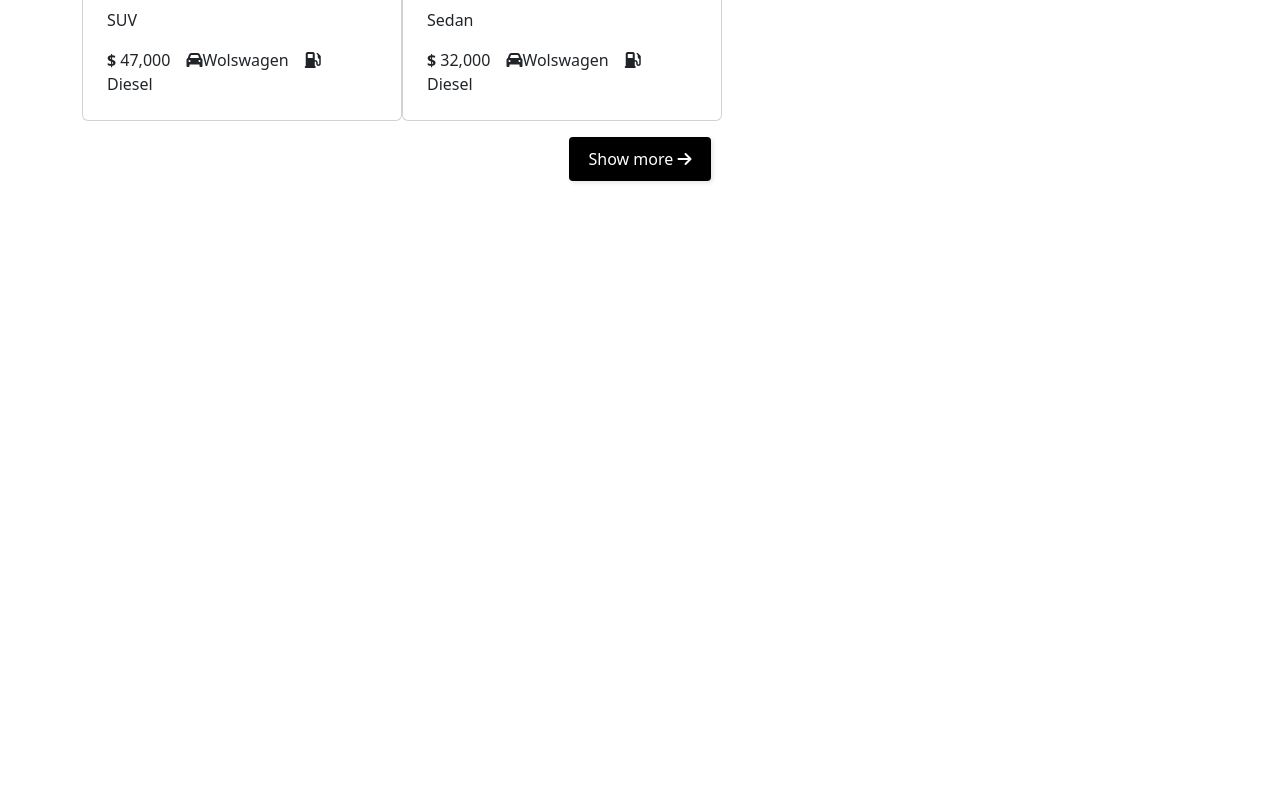
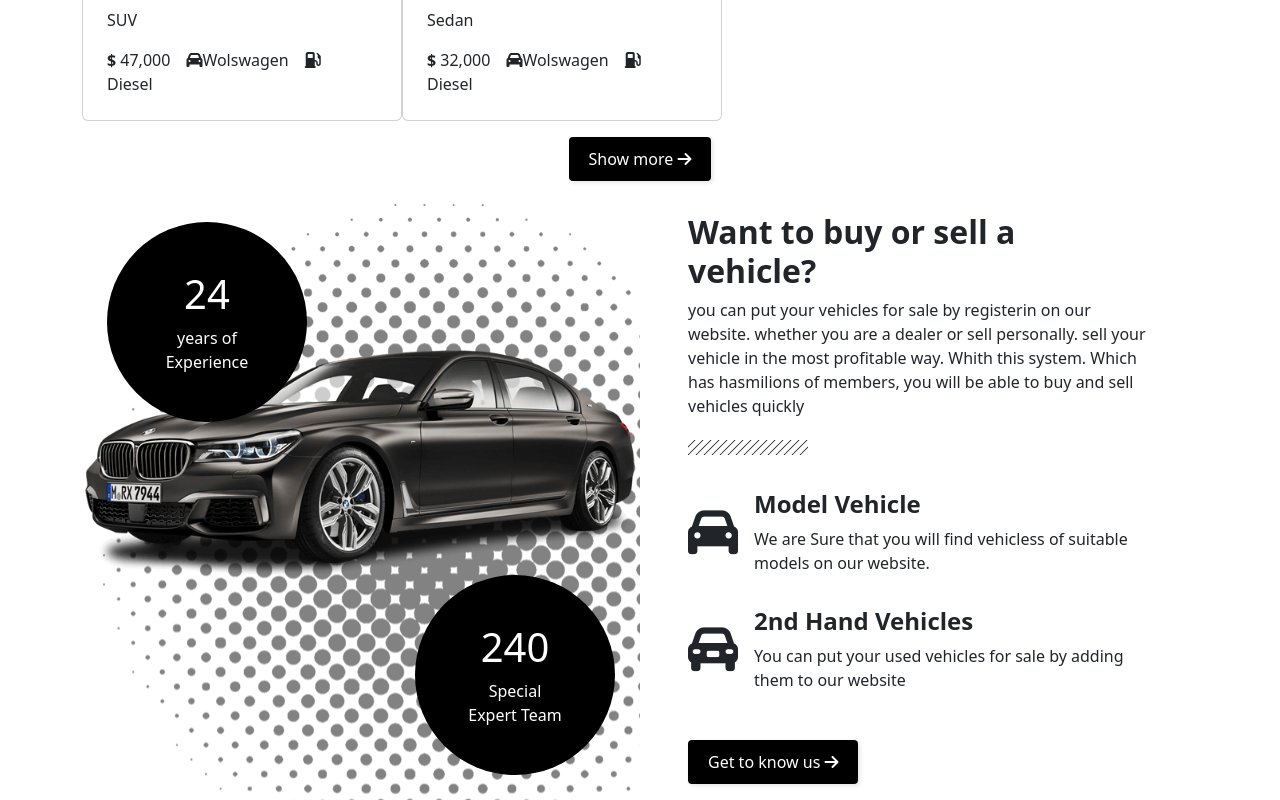
Before and after one commit to Sebastian-ivaniczki/proj-html-vuejs, a Vue app: page / in a window 1280 px wide. Shown: the part 2456-3256 px from the top of the page. Before the commit the page ends 2653 px from the top, so only its background shows below. Built offline with nearby package versions, Linux system fonts and the light colour scheme; the HTML template or start-up script is replaced by a standard one.

Commit message:
add component for company info

```diff
--- a/src/components/AppMain.vue
+++ b/src/components/AppMain.vue
@@ -1,11 +1,12 @@
 <script>
+import CompanyInfo from './partials/CompanyInfo.vue';
 import { store } from './data/store';
 import Cardiponibilites from './partials/Cardiponibilites.vue';
 import Filter from './partials/Filter.vue';
 import Cards from './partials/Cards.vue';
 export default {
   name: 'AppMain',
-  components: { Filter, Cards, Cardiponibilites },
+  components: { Filter, Cards, Cardiponibilites, CompanyInfo },
   data() {
     return {
       store,
@@ -20,6 +21,7 @@ export default {
  <Filter></Filter>
  <Cardiponibilites></Cardiponibilites>
  <cards></cards>
+ <company-info></company-info>
 </template>
 
 <style scoped lang="scss">
--- /dev/null
+++ b/src/components/partials/CompanyInfo.vue
@@ -0,0 +1,96 @@
+<script>
+import BaseButton from './BaseButton.vue';
+export default {
+    name: 'CompaniInfo',
+    components: { BaseButton }
+}
+</script>
+
+<template>
+<div class="d-flex ">
+    <div class="banner">
+        <img src="../../assets/img/aoutcar-about-1.png" alt="car">
+        <div class="banner-text left">
+            <h1>24</h1>
+            <p>years of Experience</p>
+        </div>
+
+        <div class="banner-text right">
+            <h1>240</h1>
+            <p>Special Expert Team</p>
+        </div>
+    </div>
+    <div class="banner-info px-5">
+        <h2><strong>Want to buy or sell a vehicle?</strong></h2>
+        <p>you can put your vehicles for sale by registerin on our website. whether you are a dealer or sell personally. sell your vehicle in the most profitable way. Whith this system. Which has hasmilions of members, you will be able to buy and sell vehicles quickly</p>
+        <img src="../../assets/img/divider.jpg" alt="divider">
+       <div class="vehicle-type">
+            <div>
+                <i class="fa-solid fa-car"></i>
+            </div>
+            <div>
+                <h4><strong>Model Vehicle</strong></h4>
+                <span>We are Sure that you will find vehicless of suitable models on our website.</span>
+            </div>
+        </div>
+
+        <div class="vehicle-type mb-5">
+            <div>
+                <i class="fa-solid fa-car-rear"></i>
+            </div>
+            <div>
+                <h4><strong>2nd Hand Vehicles</strong></h4>
+                <span>You can put your used vehicles for sale by adding them to our website</span>
+            </div>
+        </div>
+        <base-button :buttonStyles="{backgroundColor: '#000',  color: '#fff' }">Get to know us <i class="fa-solid fa-arrow-right"></i></base-button>
+    </div>
+</div>
+</template>
+
+<style scoped lang="scss">
+.banner{
+    background-image: url(../../assets/img/circle-auto-car-1.png);
+   width: 50%;
+   img{
+    width: 100%;
+   }
+   position: relative;
+}
+.banner-text{
+    position: absolute;
+    height: 200px;
+    width: 200px;
+    border-radius: 50%;
+    background-color: #000;
+    color: #fff;
+    text-align: center;
+    padding: 3rem;
+
+}
+.left{
+    top: 25px;
+    left: 25px;
+}
+.right{
+    bottom: 25px;
+    right: 25px;
+}
+.banner-info{
+    padding: 1rem;
+    width: 50%;
+
+
+}
+.vehicle-type{
+    display: flex;
+    align-items: center;
+    margin-top: 2rem;
+
+    i{
+        margin-right: 1rem;
+        font-size: 50px;
+
+    }
+}
+</style>
```
